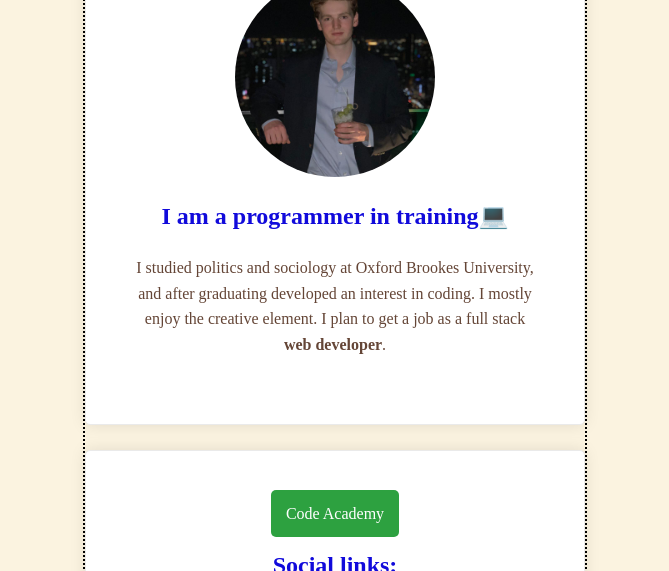
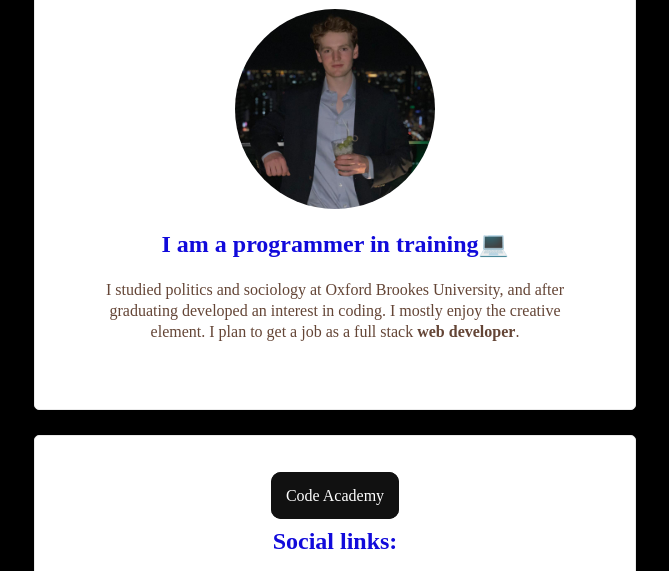
Before and after one commit to Plodder123/profile, a plain HTML site: page index.html in a window 1280 px wide. Shown: the part 202-773 px from the top of the page, without its empty margins (305-974 px from the left). Drawn offline with Linux system fonts and the light colour scheme.

Commit message:
pushing changes

```diff
--- a/style.css
+++ b/style.css
@@ -3,8 +3,9 @@ body {
   background-color: #f9ebc88d;
   color: #644536;
   text-align: center;
-  line-height: 1.6;
-  padding: 25;}
+  line-height: 1.3;
+  padding: 25;
+}
 
   h1, h2, h3 {
     font-family: Chivo;
@@ -16,12 +17,12 @@ body {
     color: white;
     background-color: #2da140;
     padding: 15px;
-    border-radius: 5px;
+    border-radius: 100px;
     transition: 0.3s ease;
   }
 
   a.button:hover {
-    background-color: #0fdc7c;
+    background-color: #211052;
   }
 
   a.fab:hover {
@@ -32,8 +33,7 @@ body {
   .white-class {
     background-color: white;
     padding: 50px;
-    box-sizing: border-box;
-    width: 100%;
+    width: 500px;
     margin: 25px auto;
     border-radius: 5px;
     border: 1px solid #EAEAEA;
@@ -47,7 +47,7 @@ body {
   }
 
   div {
-    border-top: 1px solid red;
+    border-top: 3px solid red;
     border-right: 2px dotted black;
     border-bottom: 1px dashed green;
     border-left: 2px dotted black;
@@ -86,40 +86,75 @@ body {
     gap: 23px;
   }
 
-  .container {
-    max-width: 500px;
-  }
+  html,
+body {
+    margin: 0;
+    padding: 0;
+    width: 100%;
+    height: 125%;
+    display: flex;
+    flex-direction: row;
+    justify-content: center;
+    align-items: center;
+    background: #000;
+}
 
-  @media (max-width: 960px) {
-    /* For a screen < 960px, this CSS will be read */
-    .container {
-      width: 700px;
-    }
-  }
+.button {
+    width: 220px;
+    height: 50px;
+    border: none;
+    outline: none;
+    color: #fff;
+    background: #111;
+    cursor: pointer;
+    position: relative;
+    z-index: 0;
+    border-radius: 10px;
+}
 
-  @media (max-width: 720px) {
-    /* For a screen < 720px, this CSS will be read */
-    .container {
-      width: 500px;
-    }
-  }
+.button:before {
+    content: '';
+    background: linear-gradient(45deg, #ff0000, #ff7300, #fffb00, #48ff00, #00ffd5, #002bff, #7a00ff, #ff00c8, #ff0000);
+    position: absolute;
+    top: -2px;
+    left:-2px;
+    background-size: 90%;
+    z-index: -1;
+    filter: blur(5px);
+    width: calc(100% + 4px);
+    height: calc(100% + 4px);
+    animation: glowing 20s linear infinite;
+    opacity: 0;
+    transition: opacity .3s ease-in-out;
+    border-radius: 10px;
+}
 
-  @media (max-width: 540px) {
-    /* For a screen < 540px, this CSS will be read */
-    .container {
-      width: 300px;
-    }
-  }
+.button:active {
+    color: #000
+}
 
-  /* @media screen and (max-width: 700px) {
-    body {
-      background: red;
-    }
-  } */
-/* ol {
-  list-style-type: upper-roman;
-} */
+.button:active:after {
+    background: transparent;
+}
 
-/* ul { */
-  /* list-style-type: none;
-} */
+.button:hover:before {
+    opacity: 10;
+}
+
+.button:after {
+    z-index: -1;
+    content: '';
+    position: absolute;
+    width: 100%;
+    height: 100%;
+    background: #111;
+    left: 0;
+    top: 0;
+    border-radius: 10px;
+}
+
+@keyframes glowing {
+    0% { background-position: 0 0; }
+    50% { background-position: 400% 0; }
+    100% { background-position: 0 0; }
+}
```
